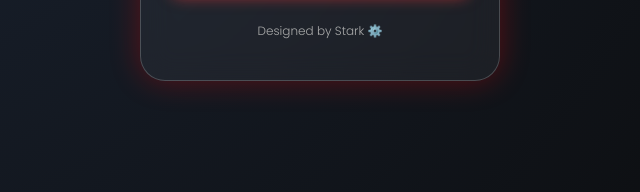
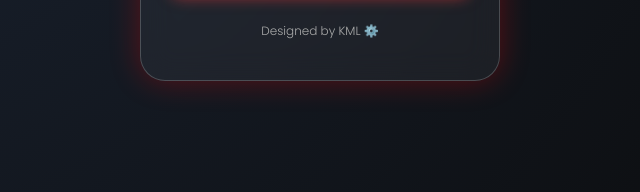
Before and after one commit to iamkml/vehicle-average, a plain HTML site: page index.html in a window 1280 px wide. Shown: the part 545-737 px from the top of the page, 320-960 px from the left. Drawn offline with Linux system fonts and the light colour scheme.

Commit message:
Update index.html

```diff
--- a/index.html
+++ b/index.html
@@ -121,7 +121,7 @@
 
         <button onclick="calculate()">CALCULATE</button>
         <div class="result" id="result"></div>
-        <div class="footer">Designed by Stark ⚙️</div>
+        <div class="footer">Designed by KML ⚙️</div>
     </div>
 
 <script>
```
